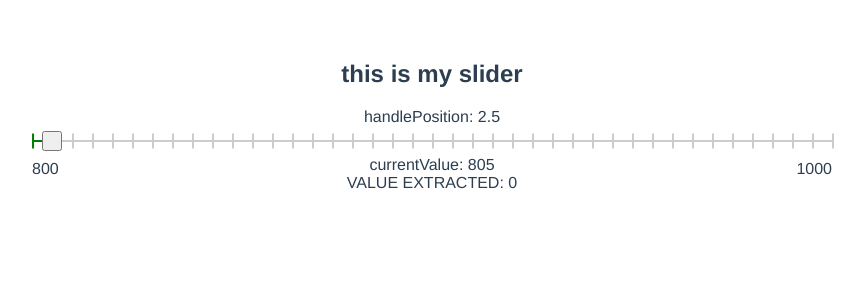
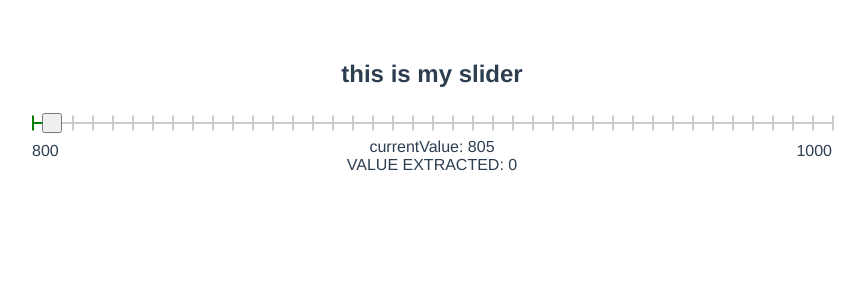
Before and after one commit to vxda/vue-simple-range-slider, a Vue app: page / in a window 1280 px wide. Shown: the top 300 px of the page, without its empty margins (208-1073 px from the left). Built offline with nearby package versions, Linux system fonts and the light colour scheme.

Commit message:
slider done

```diff
--- a/src/components/RangeSliderComponent.vue
+++ b/src/components/RangeSliderComponent.vue
@@ -1,6 +1,5 @@
 <template>
     <div>
-        handlePosition: {{handlePosition}}
         <div @click="onBarClick"
              class="range-slider-component">
 
```
